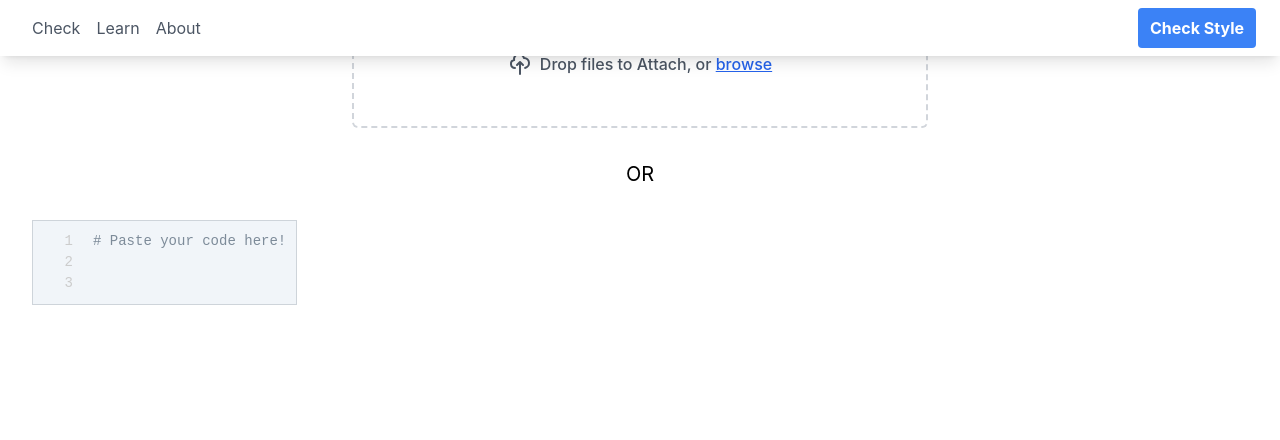
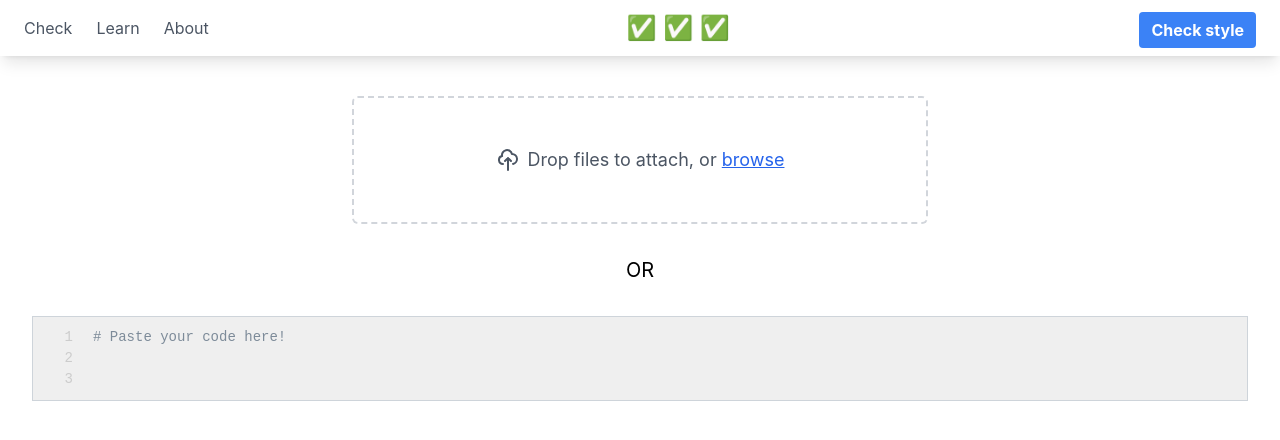
Before and after one commit to kathyyliu/StyleChecker, a React (Create React App) app in the folder style-checker/: page / in a window 1280 px wide. Shown: the top 440 px of the page. Built offline with nearby package versions, Linux system fonts and the light colour scheme; what tw-elements would draw is missing.

Commit message:
Improve styling and formatting
Comps midsem demo

```diff
--- a/style-checker/src/App.js
+++ b/style-checker/src/App.js
@@ -51,9 +51,9 @@ export default function App() {
   }
 
   return (
-    <div className="text-center">
+    <div>
       <NavBar/>
-      <form id="code-form" onSubmit={handleSubmit}>
+      <form className="text-center" id="code-form" onSubmit={handleSubmit}>
             <FileUpload setFile={setFileCallback}/>
           <div>
               <h1 className="text-xl my-8">OR</h1>
--- a/style-checker/src/components/CodeEditor.css
+++ b/style-checker/src/components/CodeEditor.css
@@ -1,6 +1,7 @@
 .editor {
 counter-reset: line;
 border: 1px solid #ced4da;
+background: rgb(239, 239, 239);
 }
 
 .editor #codeArea {
--- a/style-checker/src/components/CodeEditor.js
+++ b/style-checker/src/components/CodeEditor.js
@@ -1,4 +1,3 @@
-import React, {useState} from 'react';
 import Editor from 'react-simple-code-editor';
 import { highlight, languages } from 'prismjs/components/prism-core';
 import 'prismjs/components/prism-python';
@@ -14,7 +13,7 @@ const highlightWithLineNumbers = (input, language) =>
 
 function CodeEditor(props) {
   return (
-    <div className="bg-slate-100">
+    <div className="flex-grow">
       <Editor
         value={props.value}
         onValueChange={code => props.setCode(code)}
--- a/style-checker/src/components/Feedback.js
+++ b/style-checker/src/components/Feedback.js
@@ -1,18 +1,22 @@
-
-
 function Feedback(props) {
 
     function buildMessage(id) {
         const ex = props.examples[id];
-        return `${ex.rationale}
-        Bad example: ${ex.bad}
-        Good example: ${ex.good}`;
+        return (
+            <div className="accordion-body py-4 px-5 whitespace-pre-wrap text-left">
+                {ex.rationale}<br/>
+                <br/><b>Bad example:</b>
+                <pre>{" " + ex.bad}</pre>
+                <br/><b>Good example:</b>
+                <pre>{" " + ex.good}</pre>
+            </div>
+        );
     }
 
     const feedbackList = [];
-    props.warnings.sort((a, b) => a.line < b.line);
+    const sorted_warns = props.warnings.sort((a, b) => parseInt(a.line) - parseInt(b.line));
 
-    props.warnings.forEach((warning, i) => {
+    sorted_warns.forEach((warning, i) => {
         const collapseId = "collapse" + i.toString();
 
         feedbackList.push(
@@ -21,14 +25,12 @@ function Feedback(props) {
                 <button className="accordion-button collapsed relative flex items-center w-full py-4 px-5 text-base text-gray-800 text-left bg-white
                     border-0 rounded-none transition focus:outline-none"
                     type="button" data-bs-toggle="collapse" data-bs-target={"#" + collapseId} aria-expanded="false" aria-controls={"#" + collapseId}>
-                    Line {warning.line}: {warning.message}
+                    <p><b>Line {warning.line}: </b>{warning.message}</p>
                 </button>
             </h2>
-            <div id={collapseId} className="accordion-collapse collapse show"
+            <div id={collapseId} className="accordion-collapse collapse"
             data-bs-parent="#warningsAccordion">
-                <div className="accordion-body py-4 px-5 whitespace-pre-wrap text-left">
-                    {buildMessage(warning["message-id"])}
-                </div>
+                {buildMessage(warning["message-id"])}
             </div>
         </div>);
 
--- a/style-checker/src/components/FileUpload.js
+++ b/style-checker/src/components/FileUpload.js
@@ -1,7 +1,7 @@
 
 function FileUpload(props) {
     return (
-        <div className="max-w-xl m-auto">
+        <div className="max-w-xl mx-auto mt-24">
         <label
             className="flex justify-center w-full h-32 px-4 transition bg-white border-2 border-gray-300 border-dashed rounded-md appearance-none cursor-pointer hover:border-gray-400 focus:outline-none">
             <span className="flex items-center space-x-2">
@@ -10,15 +10,15 @@ function FileUpload(props) {
                     <path strokeLinecap="round" strokeLinejoin="round"
                         d="M7 16a4 4 0 01-.88-7.903A5 5 0 1115.9 6L16 6a5 5 0 011 9.9M15 13l-3-3m0 0l-3 3m3-3v12" />
                 </svg>
-                <span className="font-medium text-gray-600">
-                    Drop files to Attach, or <span className="text-blue-600 underline">browse</span>
+                <span className="text-lg text-gray-600">
+                    Drop files to attach, or <span className="text-blue-600 underline">browse</span>
                 </span>
             </span>
-            <input type="file" className="file_upload hidden"
+            <input type="file" accept=".py" className="file_upload hidden"
               onChange={(event) => (props.setFile(event.target.files[0]))}/>
         </label>
         </div>
-      );
+    );
 }
 
 export default FileUpload;
--- a/style-checker/src/components/Form.js
+++ /dev/null
@@ -1,61 +0,0 @@
-import React, {useState} from 'react';
-import axios from 'axios';
-import FileUpload from './FileUpload';
-import CodeEditor from './CodeEditor';
-import './Form.css'
-
-
-function Form() {
-  const [code, setCode] = useState(`# Paste your code here!\n\n`);
-
-  const setCodeCallback = code => setCode(code);
-  const setFileCallback = file => {
-    const reader = new FileReader();
-    reader.readAsText(file);
-    reader.onload = () => {
-        setCode(reader.result);
-    }
-    reader.onerror = () => {
-        console.log('file error', reader.error);
-    }
-  };
-
-  const url = 'http://127.0.0.1:5000/'
-
-  function handleSubmit(event) {
-    event.preventDefault();
-    if (!code.trim() || code.trim() === `# Paste your code here!`) {
-      return;
-    }
-    axios.post(url, JSON.stringify(code), {
-      headers: {
-        'Content-Type': 'application/json'
-      }
-    })
-      .then(res => {
-        console.log('res', res)
-      })
-      .catch(error => {
-        console.error("Error fetching data:", error)
-      });
-  }
-
-  return (
-    <div className="text-center">
-        <form onSubmit={handleSubmit}>
-            <div className="formDiv">
-                <FileUpload setFile={setFileCallback}/>
-            </div>
-            <div>
-                <h1 className="text-xl my-8">OR</h1>
-            </div>
-            <div className="formDiv">
-                <CodeEditor value={code} setCode={setCodeCallback}/>
-                <button className="btn btn-blue" type="submit">Check Style</button>
-            </div>
-        </form>
-   </div>
-  );
-}
-
-export default Form;
--- a/style-checker/src/components/NavBar.js
+++ b/style-checker/src/components/NavBar.js
@@ -2,15 +2,15 @@ function NavBar(){
   return (
     <header>
     <nav className="shadow-lg py-2 bg-white w-full fixed top-0 right-0 left-0 z-20">
-    <div className="flex flex-row  justify-between px-6">
+    <div className="flex flex-row justify-between px-6">
         <div className="items-center" id="navbarSupportedContentX">
           <ul className="mr-auto flex flex-row">
             <li>
-              <a className="block p-2 text-gray-600 hover:text-gray-700 focus:text-gray-700"
+              <a className="block py-2 pr-4 text-gray-600 hover:text-gray-700 focus:text-gray-700"
               href="">Check</a>
             </li>
             <li>
-              <a className="block p-2 text-gray-600 hover:text-gray-700 focus:text-gray-700"
+              <a className="block p-2 pr-4 text-gray-600 hover:text-gray-700 focus:text-gray-700"
                 href="learn">Learn</a>
             </li>
             <li >
@@ -19,8 +19,9 @@ function NavBar(){
             </li>
           </ul>
         </div>
-        <button className="font-bold px-3 rounded bg-blue-500 hover:bg-blue-700 text-white"
-          type="submit" form="code-form">Check Style</button>
+        <h1 className="text-2xl p-1">✅ ✅ ✅</h1>
+        <button className="font-bold mt-1 px-3 rounded bg-blue-500 hover:bg-blue-700 text-white"
+          type="submit" form="code-form">Check style</button>
     </div>
     </nav>
     </header>
```
Also changed, not shown: style-checker/src/components/Form.css (deleted, +0 -20 lines), 1 other file (tests, documents, lock files or other folders).
